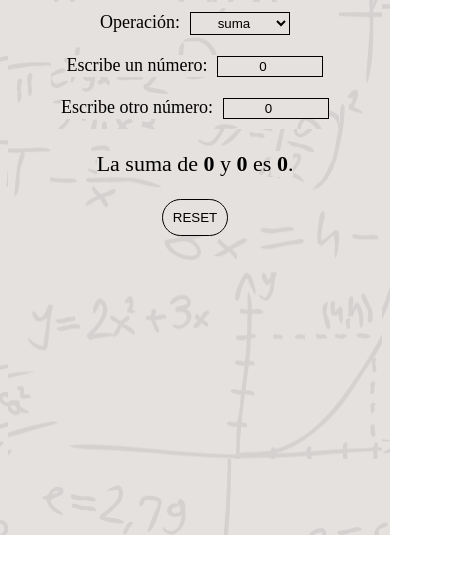
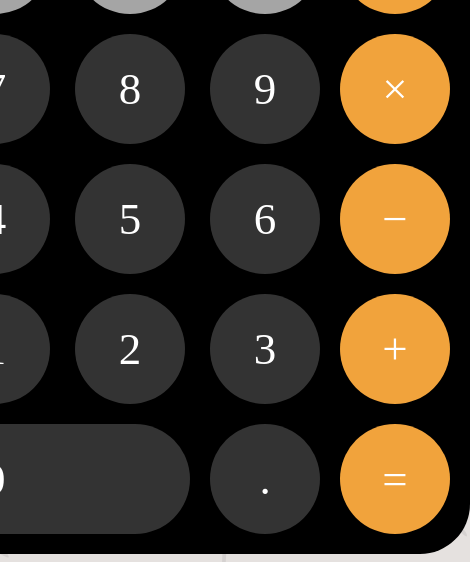
Before and after one commit to Lrpoblet/calculator.v1, a React app: page / in a window 390 px wide. Shown: the part 309-871 px from the top of the page, 470 px wide, since content can reach past the window. Before the commit the page ends 844 px from the top, so only its background shows below. Built offline with nearby package versions, Linux system fonts and the light colour scheme.

Commit message:
add iphone calculator structure and styles

```diff
--- a/src/components/App.js
+++ b/src/components/App.js
@@ -1,90 +1,40 @@
 import { useState } from 'react';
 import '../styles/App.css';
+import Button from './Button';
 
 const App = () => {
-  const [numberA, setNumberA] = useState(0);
-  const [numberB, setNumberB] = useState(0);
-  const [op, setOp] = useState('suma');
-  let total = 0;
-
-  const handleNumberA = (ev) => {
-    const inputValue = ev.target.value;
-    setNumberA(inputValue);
-  };
-
-  const handleNumberB = (ev) => {
-    setNumberB(ev.target.value);
-  };
-
-  const handleOp = (ev) => {
-    setOp(ev.target.value);
-  };
-
-  const handleReset = () => {
-    setOp('suma');
-    setNumberA(0);
-    setNumberB(0);
-    total = 0;
-  };
-
-  const calc = () => {
-    if (op === 'suma') {
-      total = parseInt(numberA) + parseInt(numberB);
-    } else if (op === 'resta') {
-      total = parseInt(numberA) - parseInt(numberB);
-    } else if (op === 'multiplicación') {
-      total = parseInt(numberA) * parseInt(numberB);
-    } else if (op === 'división') {
-      total = parseInt(numberA) / parseInt(numberB);
-    }
-    return total;
+  const handleButtonPress = () => {
+    console.log('handle');
   };
 
   return (
-    <div className="body">
-      <h1 className="title">Calculadora</h1>
-      <form className="calc">
-        <label className="label" htmlFor="op">
-          Operación:
-          <select
-            className="box"
-            name="op"
-            id="op"
-            value={op}
-            onChange={handleOp}
-          >
-            <option value="suma">suma</option>
-            <option value="resta">resta</option>
-            <option value="multiplicación">multiplicación</option>
-            <option value="división">división</option>
-          </select>
-        </label>
-        <label className="label">
-          Escribe un número:
-          <input
-            className="box"
-            type="number"
-            onChange={handleNumberA}
-            value={numberA}
-          />
-        </label>
-        <label className="label">
-          Escribe otro número:
-          <input
-            className="box"
-            type="number"
-            onChange={handleNumberB}
-            value={numberB}
-          />
-        </label>
-      </form>
-      <p className="result">
-        La {op} de <strong>{numberA}</strong> y <strong>{numberB}</strong> es
-        <strong> {calc()}</strong>.
-      </p>
-      <button className="reset" onClick={handleReset}>
-        reset
-      </button>
+    <div className="App">
+      <div className="display">Resultado</div>
+      <div className="buttons">
+        <Button onButtonClick={handleButtonPress} content="C" type="function" />
+        <Button
+          onButtonClick={handleButtonPress}
+          content="+/-"
+          type="function"
+        />
+        <Button onButtonClick={handleButtonPress} content="%" type="function" />
+        <Button onButtonClick={handleButtonPress} content="÷" type="operator" />
+        <Button onButtonClick={handleButtonPress} content="7" />
+        <Button onButtonClick={handleButtonPress} content="8" />
+        <Button onButtonClick={handleButtonPress} content="9" />
+        <Button onButtonClick={handleButtonPress} content="×" type="operator" />
+        <Button onButtonClick={handleButtonPress} content="4" />
+        <Button onButtonClick={handleButtonPress} content="5" />
+        <Button onButtonClick={handleButtonPress} content="6" />
+        <Button onButtonClick={handleButtonPress} content="−" type="operator" />
+        <Button onButtonClick={handleButtonPress} content="1" />
+        <Button onButtonClick={handleButtonPress} content="2" />
+        <Button onButtonClick={handleButtonPress} content="3" />
+        <Button onButtonClick={handleButtonPress} content="+" type="operator" />
+        <Button onButtonClick={handleButtonPress} content="0" />
+        <Button onButtonClick={handleButtonPress} content="." />
+        <Button onButtonClick={handleButtonPress} content="=" type="operator" />
+      </div>
     </div>
   );
 };
--- /dev/null
+++ b/src/components/Button.js
@@ -0,0 +1,16 @@
+import React from 'react';
+
+import '../styles/Button.css';
+
+const Button = ({ content, onButtonClick, type }) => {
+  return (
+    <div
+      className={`Button ${content === '0' ? 'zero' : ''} ${type || ''}`}
+      onClick={onButtonClick(content)}
+    >
+      {content}
+    </div>
+  );
+};
+
+export default Button;
--- a/src/styles/App.css
+++ b/src/styles/App.css
@@ -1,49 +1,31 @@
-* {
+body {
   background-image: url(../images/background.png);
-  color: black;
-}
-
-.body {
   display: flex;
-  flex-direction: column;
-  align-items: center;
+  flex-direction: center;
   justify-content: center;
-  height: 90vh;
-}
-
-.calc {
-  display: flex;
-  flex-direction: column;
   align-items: center;
 }
 
-.label {
-  margin: 10px;
-  font-size: 18px;
+* {
+  box-sizing: border-box;
 }
 
-.box {
-  text-align: center;
-  border: 1px solid black;
-  margin-left: 10px;
-  object-fit: contain;
-  width: 100px;
-  padding: 2px;
+.App {
+  background: black;
+  border-radius: 50px;
+  color: white;
+  padding: 20px;
+  width: fit-content;
 }
 
-.result {
-  font-size: 22px;
+.display {
+  font-size: 100px;
+  margin: 50px 20px 20px 20px;
+  text-align: right;
 }
 
-.reset {
-  padding: 10px;
-  text-transform: uppercase;
-  cursor: pointer;
-  border: 1px solid black;
-  border-radius: 20px;
+.buttons {
+  display: grid;
+  grid-gap: 20px;
+  grid-template-columns: repeat(4, 1fr);
 }
-
-.reset:hover {
-  color: white;
-  border: 1px solid white;
-}
--- /dev/null
+++ b/src/styles/Button.css
@@ -0,0 +1,35 @@
+.Button {
+  align-items: center;
+  background: #333;
+  border-radius: 50%;
+  cursor: pointer;
+  display: flex;
+  font-size: 45px;
+  height: 110px;
+  justify-content: center;
+  width: 110px;
+  transition: filter 0.3s ease-in;
+}
+
+.Button:active,
+.Button:focus {
+  filter: brightness(120%);
+}
+
+.Button.zero {
+  width: 250px;
+  grid-column: 1 / span 2;
+  border-radius: 57.5px;
+  position: relative;
+  justify-content: flex-start;
+  padding-left: 43px;
+}
+
+.Button.function {
+  color: black;
+  background: #a5a5a5;
+}
+
+.Button.operator {
+  background: #f1a33c;
+}
```
